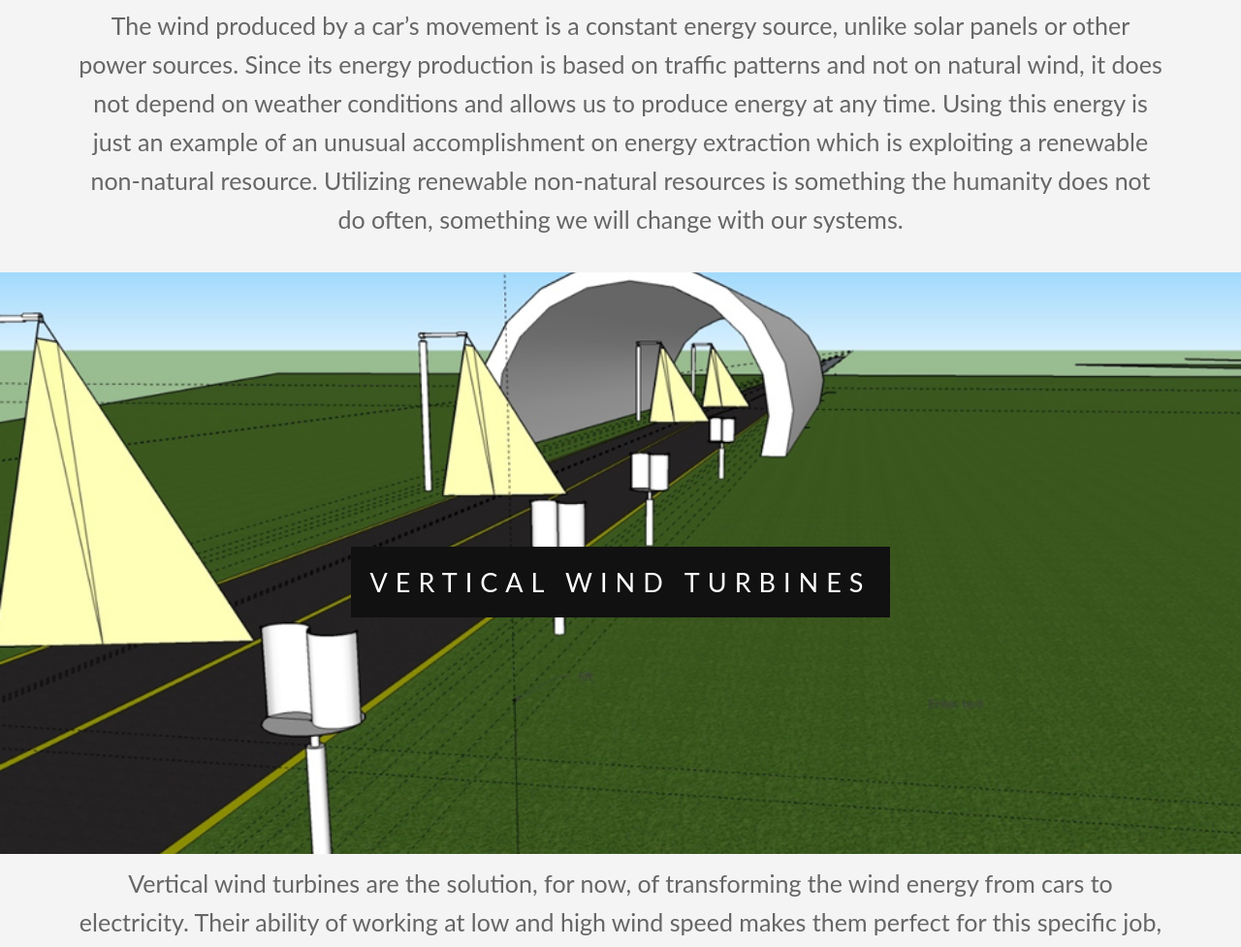
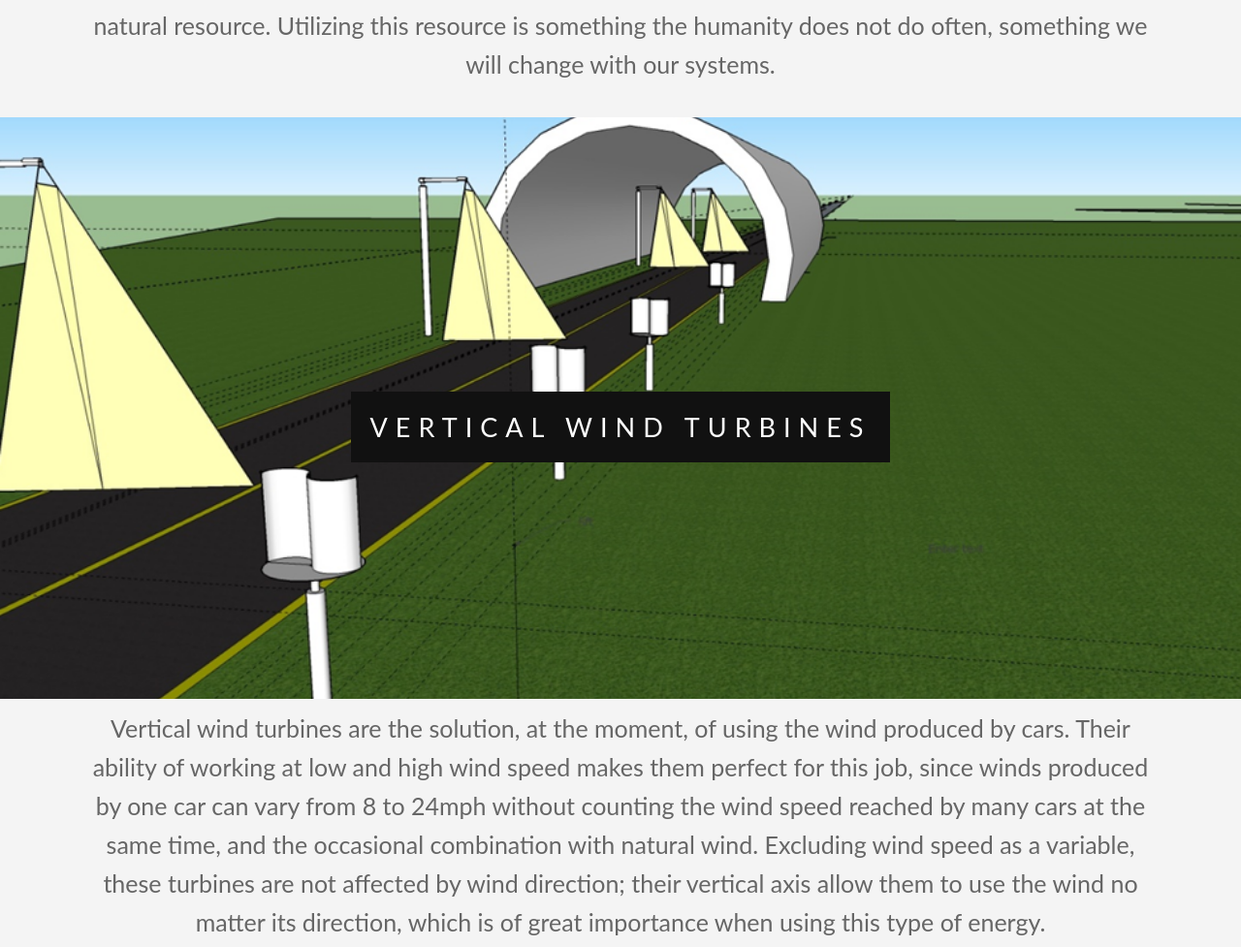
Before and after one commit to hidrogencloride/Watric-Server, a Flask app: page /nonNaturalWind in a window 1280 px wide. Shown: the part 2414-3391 px from the top of the page at 97% size. Run offline with Flask 2, Linux system fonts and the light colour scheme; some libraries are stand-ins or nearby versions.

Commit message:
Non natural wind product page texts update

```diff
--- a/app/templates/about.html
+++ b/app/templates/about.html
@@ -257,7 +257,7 @@
         }
 
         /* Medium devices (landscape tablets, 768px and up) */
-        @media only screen and (min-width: 768px){
+        /* @media only screen and (min-width: 768px){
             p{
                 font-size: 20px;
                 padding: 25px;
@@ -338,7 +338,7 @@
                 width: 4.5%;
                 alignment: center;
             }
-        }
+        } */
 
         /* Large devices (laptops/desktops, 992px and up) */
         @media only screen and (min-width: 992px) {
--- a/app/templates/nonNaturalWind.html
+++ b/app/templates/nonNaturalWind.html
@@ -453,11 +453,10 @@
 
         <section class="section section-light">
             <p>
-                Inspired by the lack of road illumination in our home, Puerto Rico, we identified a need that must be
-                satisfied. The island calculates an expenditure of $120 dollars per light post, a cost of $112 million
-                dollars annually as documented in the year 2012. The numbers demonstrate not only that this is an
-                environmental problem, but an economic one as well, which we attempt to solve by bringing energy
-                sustainability to our highways.
+                Inspired by the lack of road illumination in our home, Puerto Rico, we identified a need to satisfy.
+                The island calculates an expenditure of $120 dollars per light post, a cost of $112 million dollars
+                annually as documented in the year 2012. The numbers demonstrate not only an environmental problem,
+                but also an economic one, which we are going to solve by bringing sustainability to our roads
             </p>
         </section>
 
@@ -473,12 +472,10 @@
         <section class="section section-light">
             <!--<h2>Our Solution</h2>-->
             <p>
-               We aimed for a sustainable and consistent energy source for our roads and we ended up using an unusual
-                resource that for most people is invisible. We are talking about a non-natural renewable energy source,
-                one that we produce with our daily activity, when we go to work, school, shopping, anywhere that
-                involves you sitting in the car and driving to your destination. Every car in movement produces a
-                pressure difference on the air, changing the way it moves, thus creating small air waves on its sights
-                which are full of energy that until today has not been used.
+                We use a resource almost invisible for everyone. It is a non-natural renewable energy, that we produce
+                with our daily activity, when we go to work, school, shopping, or anywhere that involves you driving to
+                your destination. Every car in movement produces small air waves on its sights which are full of energy
+                that until today has not been used.
             </p>
         </section>
 
@@ -492,12 +489,11 @@
 
         <section class="section section-light">
             <p>
-                The wind produced by a car’s movement is a constant energy source, unlike solar panels or other power
-                sources. Since its energy production is based on traffic patterns and not on natural wind, it does not
-                depend on weather conditions and allows us to produce energy at any time. Using this energy is just an
-                example of an unusual accomplishment on energy extraction which is exploiting a renewable non-natural
-                resource. Utilizing renewable non-natural resources is something the humanity does not do often,
-                something we will change with our systems.
+                Since it produces energy based on traffic patterns and non-natural wind, is independent of weather
+                conditions and allows us to produce energy day and night which makes it a consistent energy source.
+                This type of energy is an unusual accomplishment on renewable energy which is exploiting a non-natural
+                resource. Utilizing this resource is something the humanity does not do often, something we will change
+                with our systems.
             </p>
         </section>
 
@@ -511,13 +507,12 @@
 
         <section class="section section-light">
             <p>
-                Vertical wind turbines are the solution, for now, of transforming the wind energy from cars to
-                electricity. Their ability of working at low and high wind speed makes them perfect for this specific
-                job, since winds produced by one car can vary from 8 to 24mph without counting the wind speed reached
-                by many cars at the same time, and the occasional combination with natural wind. Excluding wind speed
-                as a variable, the vertical wind turbines are not affected by wind direction; their vertical axis
-                allow them to use the wind no matter its direction, which is of great importance when using this
-                source of energy.
+                Vertical wind turbines are the solution, at the moment, of using the wind produced by cars.
+                Their ability of working at low and high wind speed makes them perfect for this job, since winds
+                produced by one car can vary from 8 to 24mph without counting the wind speed reached by many cars
+                at the same time, and the occasional combination with natural wind. Excluding wind speed as a variable,
+                these turbines are not affected by wind direction; their vertical axis allow them to use the wind no
+                matter its direction, which is of great importance when using this type of energy.
             </p>
         </section>
 
@@ -531,11 +526,11 @@
 
         <section class="section section-light">
             <p>
-                Our system has many applications from highway illumination to power supply of near-street advertising
-                billboards or other structures. To assure its functionality in different applications, we have
-                constructed a functional prototype that has been tested at various street conditions such as highways,
-                urban streets, coastal roads, and tunnels. We are currently testing a power storage system to guarantee
-                constant energy while simultaneously working to make our first full system implementation.
+                Applications goes from highway illumination to power supply of near-street advertising billboards or
+                other structures. To assure its functionality in different applications, we have tested our prototypes
+                at various street conditions such as highways, urban streets, coastal roads, and tunnels. We are
+                currently improving its power storage system to guarantee constant energy while simultaneously working
+                to make our first full system implementation.
             </p>
         </section>
 
@@ -549,9 +544,9 @@
 
         <section class="section section-light">
             <p>
-                After many filed tests and data collection of the winds produced by cars, we were able to make
-                specific designs where the dimensions and the full aluminum structure of our vertical turbine is
-                specifically made for the use of wind coming from transiting vehicles.
+                After many filed tests and data collection of the winds produced by cars, we were able to make specific
+                designs where the dimensions and the full aluminum structure of our vertical turbine is specifically
+                made for the use of wind coming from transiting vehicles.
             </p>
         </section>
 
```
Also changed, not shown: app/templates/supportUs.html (+107 -2 lines), app/static/images/location.png, app/static/images/location2.png (added).
